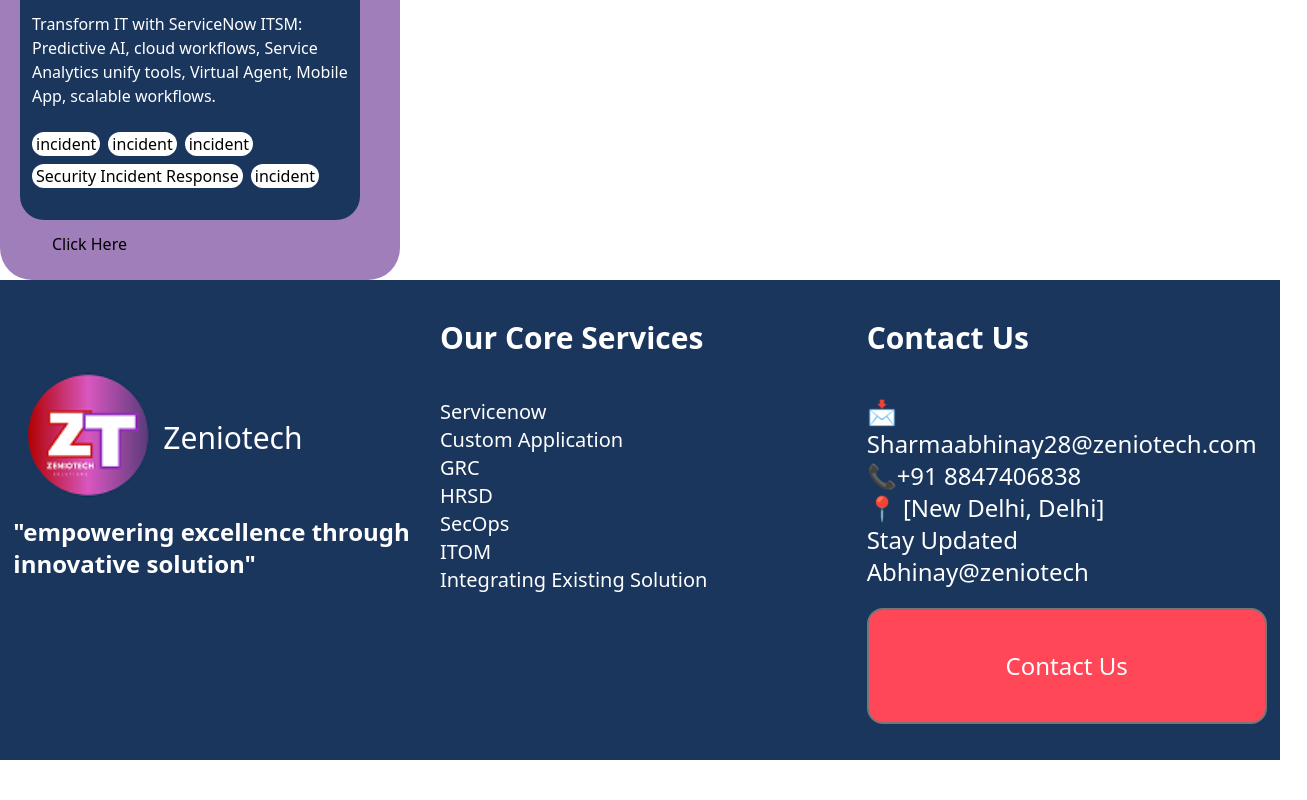
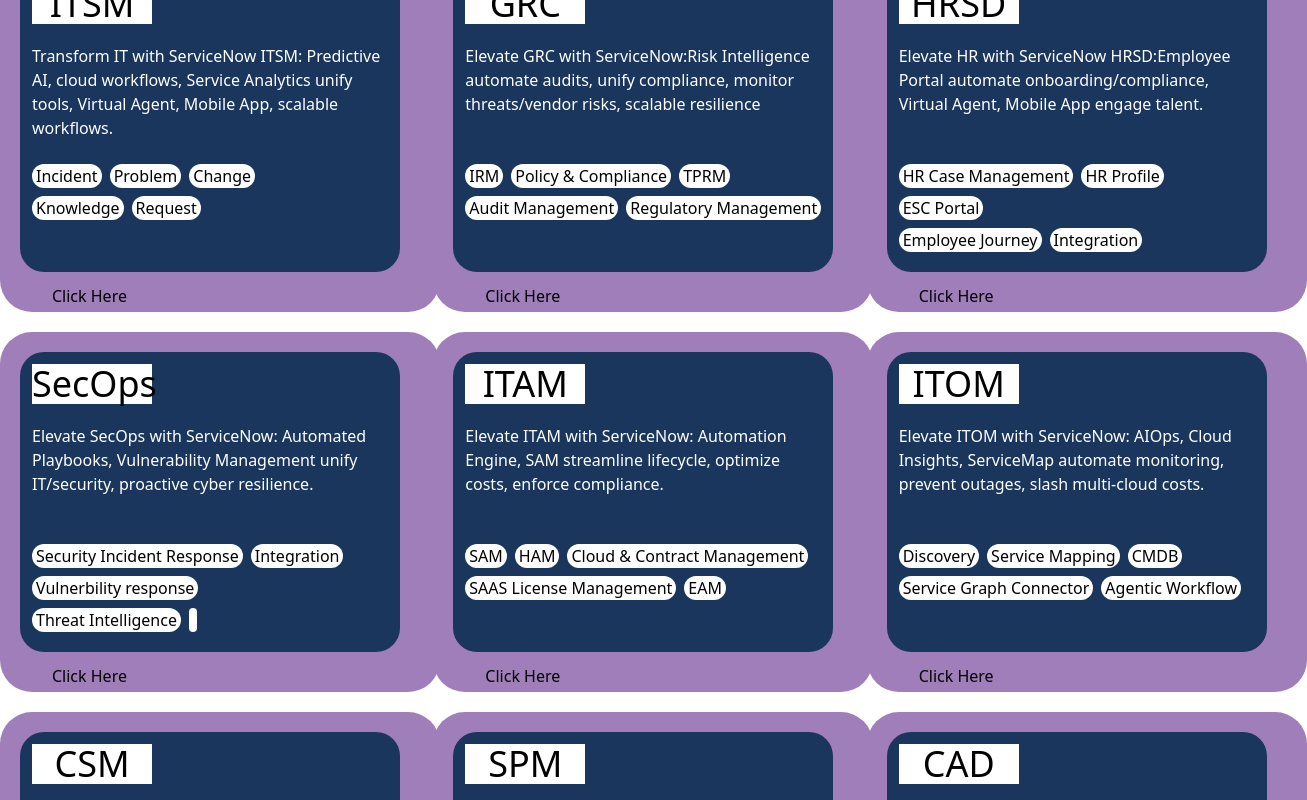
Before and after one commit to Zeniotech/Zeniotech-Website, a Next.js app: page /servicenow-module in a window 1280 px wide. Shown: the part 180-980 px from the top of the page, 1307 px wide, since content can reach past the window. Before the commit the page ends 940 px from the top, so only its background shows below. Built offline with nearby package versions, Linux system fonts and the light colour scheme.

Commit message:
passed props to the component of servicenow card and used that component on the servicenoow module page.

```diff
--- a/app/servicenow-module/page.tsx
+++ b/app/servicenow-module/page.tsx
@@ -4,7 +4,107 @@
 const servicenowPage = () => {
   return (
     <div>
-      <SnowCard />
+      <div className='grid grid-cols-3 gap-5 my-8 content-around'>
+      <SnowCard
+       data = {{heading : 'ITSM',
+         subText: 'Transform IT with ServiceNow ITSM: Predictive AI, cloud workflows, Service Analytics unify tools, Virtual Agent, Mobile App, scalable workflows.',
+         feature1:'Incident',
+         feature2:'Problem',
+         feature3:'Change',
+         feature4:'Knowledge',
+         feature5:'Request'
+       }}/>
+
+
+     <SnowCard
+       data = {{heading : 'GRC',
+         subText: 'Elevate GRC with ServiceNow:Risk Intelligence automate audits, unify compliance, monitor threats/vendor risks, scalable resilience',
+         feature1:'IRM',
+         feature2:'Policy & Compliance',
+         feature3:'TPRM',
+         feature4:'Audit Management',
+         feature5:'Regulatory Management'
+       }}/>
+
+
+       <SnowCard
+       data = {{heading : 'HRSD',
+         subText: 'Elevate HR with ServiceNow HRSD:Employee Portal automate onboarding/compliance, Virtual Agent, Mobile App engage talent.',
+         feature1:'HR Case Management',
+         feature2:'HR Profile',
+         feature3:'ESC Portal',
+         feature4:'Employee Journey',
+         feature5:'Integration'
+       }}/>
+
+      <SnowCard
+       data = {{heading : 'SecOps',
+         subText: 'Elevate SecOps with ServiceNow: Automated Playbooks, Vulnerability Management unify IT/security, proactive cyber resilience.',
+         feature1:'Security Incident Response',
+         feature2:'Integration',
+         feature3:'Vulnerbility response',
+         feature4:'Threat Intelligence',
+        //  feature5:null
+       }}/>
+
+
+     <SnowCard
+       data = {{heading : 'ITAM',
+         subText: 'Elevate ITAM with ServiceNow: Automation Engine, SAM streamline lifecycle, optimize costs, enforce compliance.',
+         feature1:'SAM',
+         feature2:'HAM',
+         feature3:'Cloud & Contract Management',
+         feature4:'SAAS License Management',
+         feature5:'EAM'
+       }}/>
+
+
+
+     <SnowCard
+       data = {{heading : 'ITOM',
+         subText: 'Elevate ITOM with ServiceNow: AIOps, Cloud Insights, ServiceMap automate monitoring, prevent outages, slash multi-cloud costs.',
+         feature1:'Discovery',
+         feature2:'Service Mapping',
+         feature3:'CMDB',
+         feature4:'Service Graph Connector',
+         feature5:'Agentic Workflow'
+       }}/>
+
+
+     <SnowCard
+       data = {{heading : 'CSM',
+         subText: 'Elevate CSM with ServiceNow: Predictive AI, Customer Portal, Agent Workspace slash costs via GenAI, real-time analytics.',
+         feature1:'Case Management',
+         feature2:'Portals',
+         feature3:'AI Agents',
+         feature4:'Engagement Messenger',
+         feature5:'Workspance'
+       }}/>
+
+
+
+     <SnowCard
+       data = {{heading : 'SPM',
+         subText: 'Elevate SPM with ServiceNow: AI roadmaps, Agile portfolios, demand planning align strategy, spend, outcomes.',
+         feature1:'Idea',
+         feature2:'Project',
+         feature3:'Agile',
+         feature4:'Demand',
+         feature5:'Innovation'
+       }}/>
+
+
+       <SnowCard
+       data = {{heading : 'CAD',
+         subText: 'Build Apps on ServiceNow: App Engine, Studio empower low/pro-code workflows, IntegrationHub, secure enterprise agility.',
+         feature1:'Customized Solution',
+         feature2:'Knowledge',
+        //  feature3:'',
+        //  feature4:'',
+        //  feature5:''
+       }}/>
+
+       </div>
     </div>
   )
 }
--- a/components/service-card.tsx
+++ b/components/service-card.tsx
@@ -1,6 +1,6 @@
 import React from 'react'
 
-const serviceCard = ({heading}) => {
+const serviceCard = ({heading} : {heading:any}) => {
   return (
     <div>
   <div className='w-50 h-105 border-1 rounded-3xl'>
--- a/components/snow-card.tsx
+++ b/components/snow-card.tsx
@@ -1,27 +1,25 @@
 import React from 'react'
 
-const snowCard = () => {
+const snowCard = ({data} : {data:any}) => {
   return (
     <div>
-      <div className = 'bg-[#A07EB9] h-90 w-100 rounded-4xl py-5'>
-  <div className="bg-[#1A365D] h-70 w-85 rounded-3xl mx-5 py-3 px-3">
-    <div className="bg-white w-30 h-10 text-4xl text-center">ITSM</div>
-  <div className="h-25 my-5 text-white">Transform IT with ServiceNow ITSM: Predictive AI, cloud workflows, Service Analytics unify tools, Virtual Agent, Mobile App, scalable workflows.</div>
+      <div className='bg-[#A07EB9] h-90 w-110 rounded-4xl py-5'>
+        <div className="bg-[#1A365D] h-75 w-95 rounded-3xl mx-5 py-3 px-3">
+          <div className="bg-white w-30 h-10 text-4xl text-center">{data.heading}</div>
+          <div className="h-25 my-5 text-white">{data.subText}</div>
           <div className="flex flex-col gap-2">
-<div className="flex gap-2">
-<div className="w-auto bg-white rounded-3xl px-1">incident</div>
-<div className="w-auto bg-white rounded-3xl px-1">incident</div>
-<div className="w-auto bg-white rounded-3xl px-1">incident</div>
+            <div className="flex flex-wrap gap-2">
+              <div className="w-auto bg-white rounded-3xl px-1">{data.feature1}</div>
+              <div className="w-auto bg-white rounded-3xl px-1">{data.feature2}</div>
+              {data.feature3 != ''&& <div className="w-auto bg-white rounded-3xl px-1">{data.feature3}</div>}
             </div>
-<div className="flex gap-2">
-<div className="w-auto bg-white rounded-3xl px-1">Security Incident Response</div>
-<div className="w-auto bg-white rounded-3xl px-1">incident</div>
+            <div className="flex flex-wrap gap-2">
+              {data.feature4 != '' && <div className="w-auto bg-white rounded-3xl px-1">{data.feature4}</div>}
+              {data.feature5 != '' && <div className="w-auto bg-white rounded-3xl px-1">{data.feature5}</div>}
             </div>
           </div>
         </div>
-
         <div className="py-3 px-13"> Click Here</div>
-
       </div>
     </div>
   )
```
Lines whose indentation alone changed are shown as unchanged.
